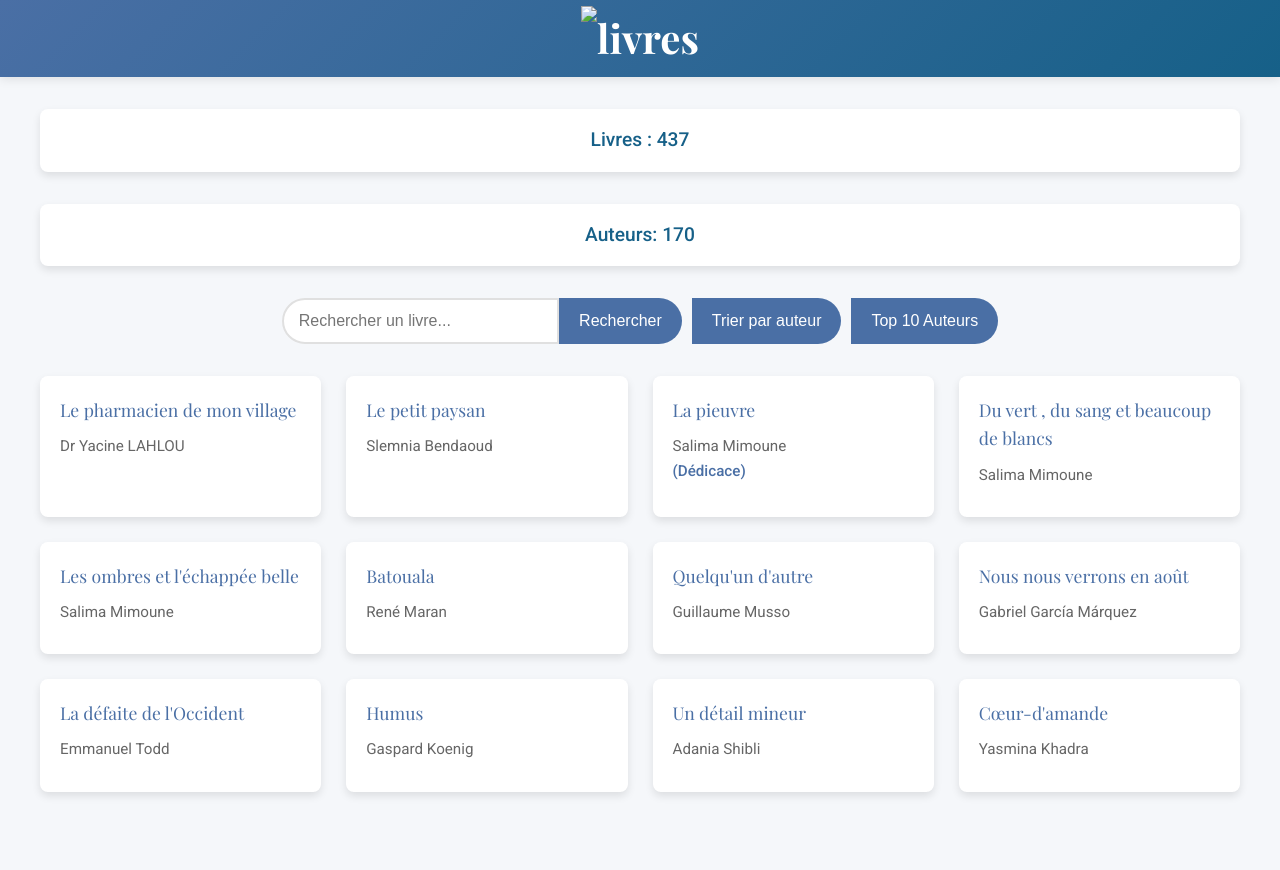
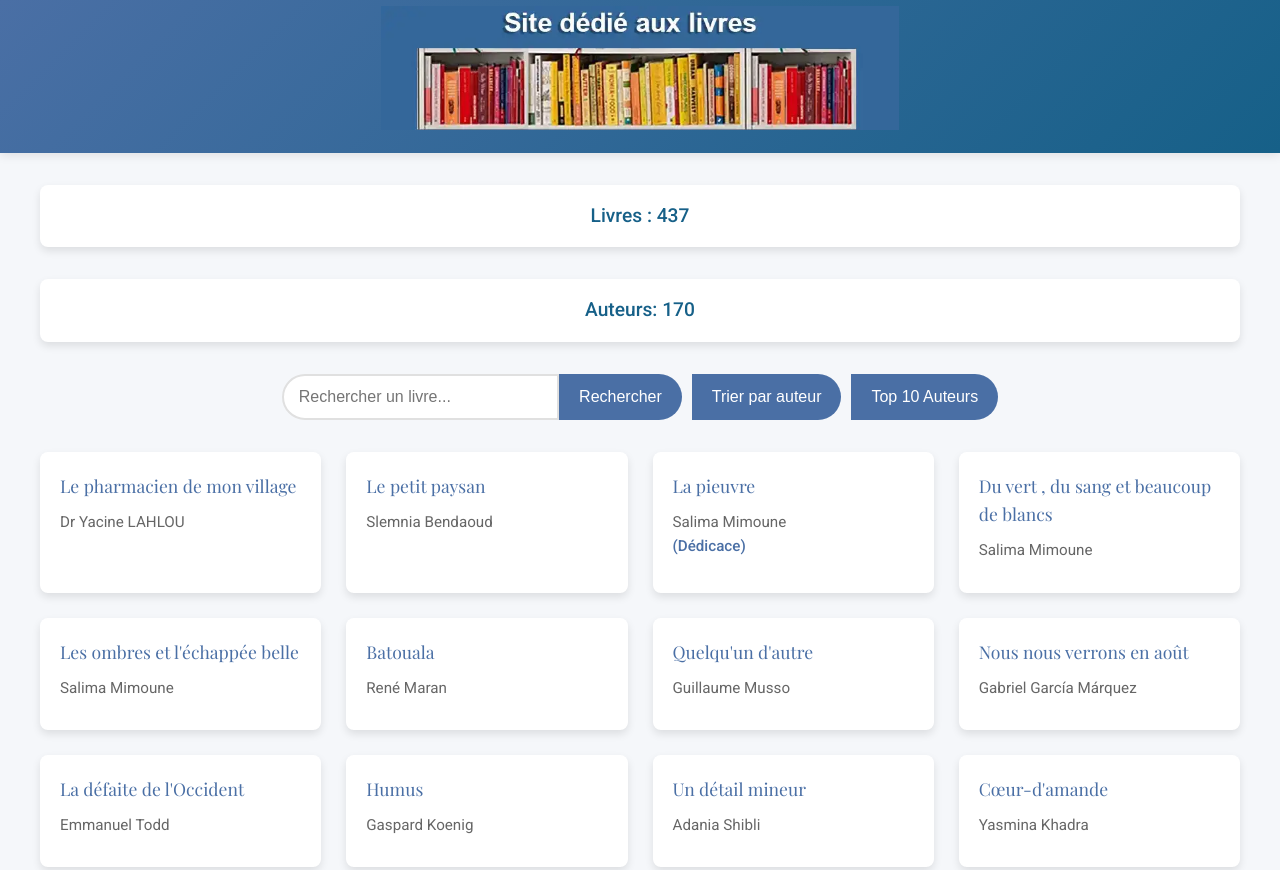
Before and after one commit to yacine4154/ma-bibliotheque, a plain HTML site: page index.html in a window 1280 px wide. Shown: the top 870 px of the page. Drawn offline with nearby package versions, Linux system fonts and the light colour scheme; the site is published under a folder, as on GitHub Pages, so addresses that start at the root find nothing.

Commit message:
Update index.html

```diff
--- a/index.html
+++ b/index.html
@@ -415,7 +415,7 @@
 </head>
 <body>
     <div class="header">
-        <h1><img alt="livres" src="/books2.webp" style="max-width: 518px; height: auto;" /></h1>
+        <h1><img alt="livres" src="books2.webp" style="max-width: 518px; height: auto;" /></h1>
     </div>
 
     <div class="main-container">
```
